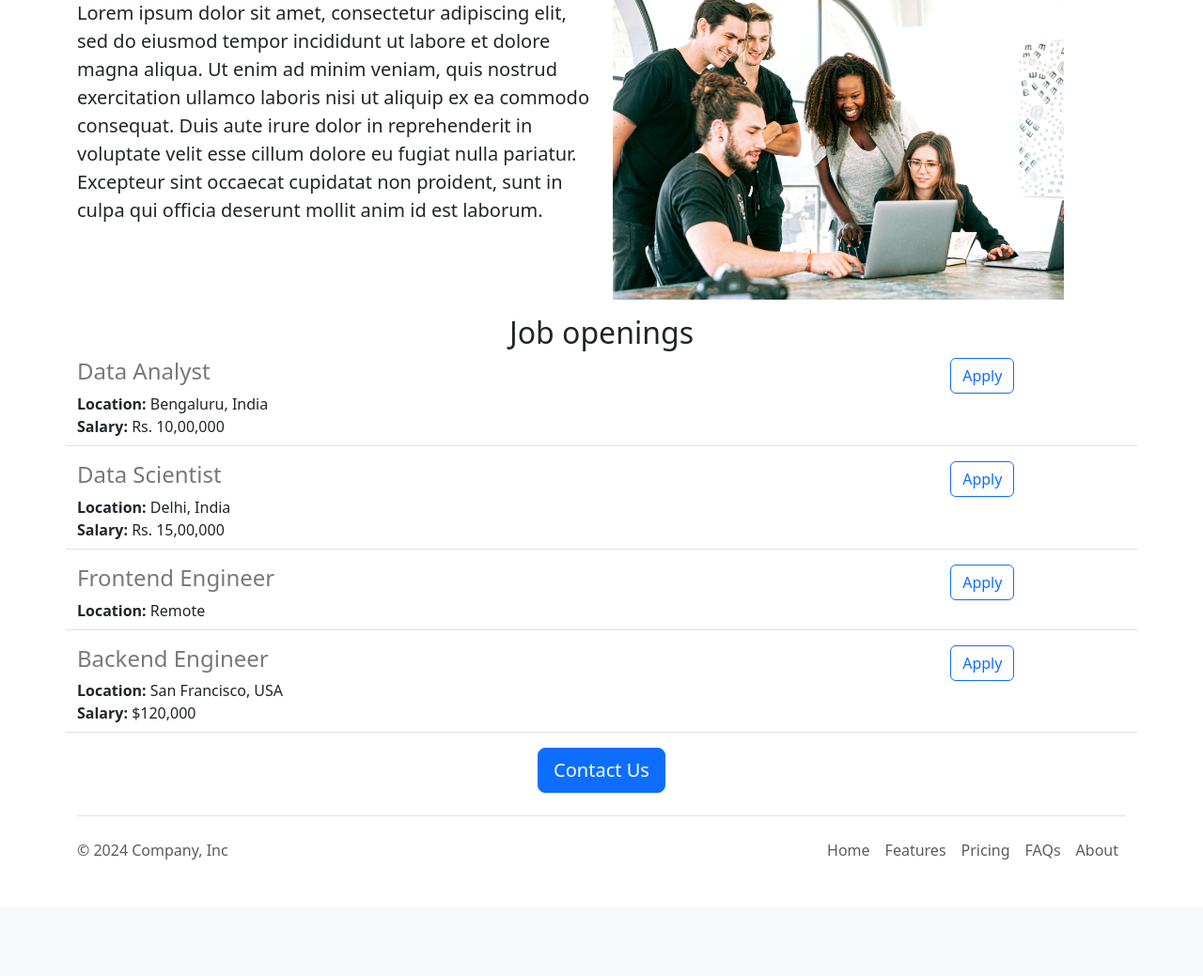
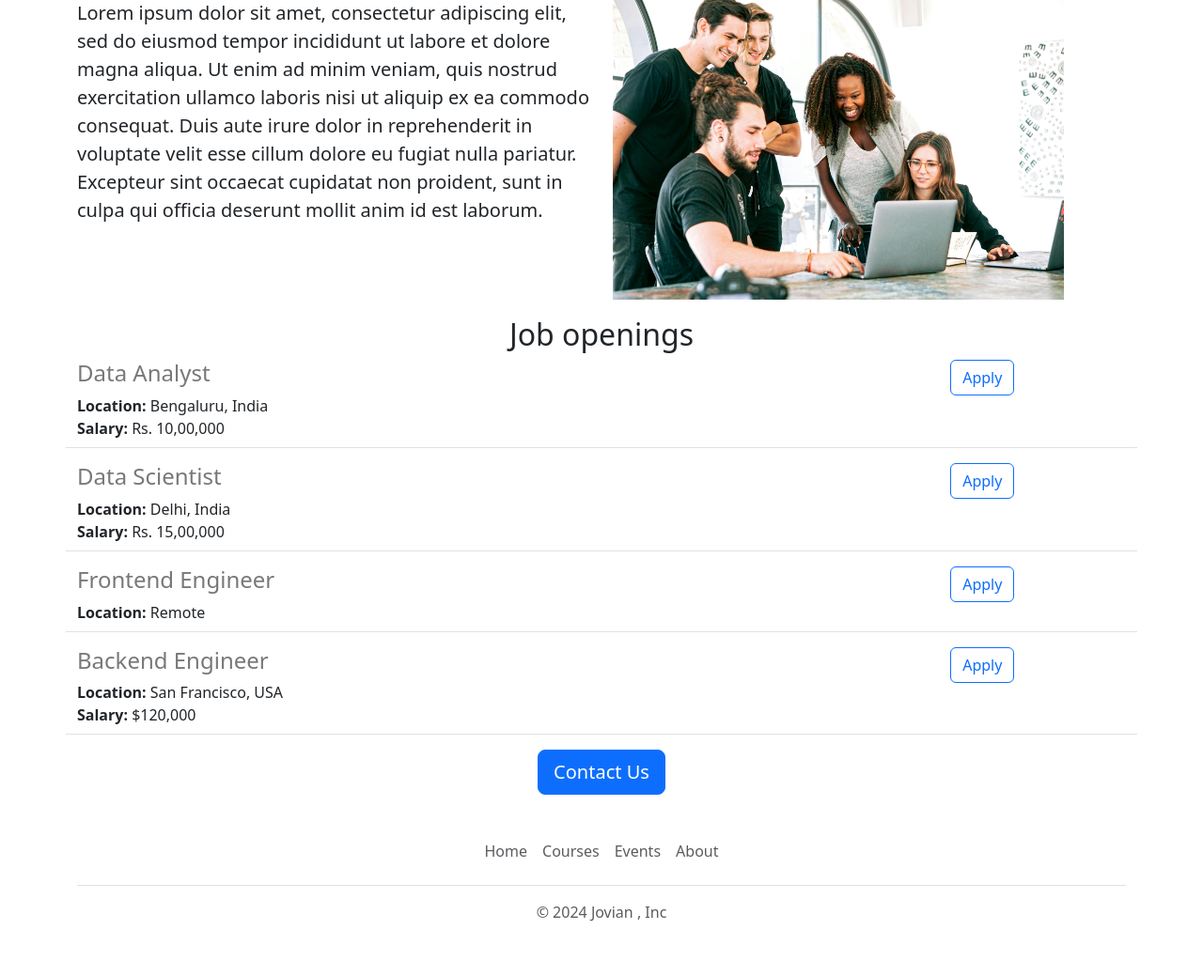
Before and after one commit to flora-shek/Job_search_platform, a Flask app: page / in a window 1280 px wide. Shown: the part 685-1724 px from the top of the page at 94% size. Before the commit the page ends 1600 px from the top, so only its background shows below. Run offline with Flask 2, Linux system fonts and the light colour scheme.

Commit message:
functional and aesthetic improvements end of part 1

```diff
--- a/templates/footer.html
+++ b/templates/footer.html
@@ -1,17 +1,13 @@
-<div class="container">
-  <footer class="d-flex flex-wrap justify-content-between align-items-center py-3 my-4 border-top">
-    <p class="col-md-4 mb-0 text-body-secondary">&copy; 2024 Company, Inc</p>
+<div class="container ">
+  <footer class="py-3 my-4 ">
 
-    <a href="/" class="col-md-4 d-flex align-items-center justify-content-center mb-3 mb-md-0 me-md-auto link-body-emphasis text-decoration-none">
-      <svg class="bi me-2" width="40" height="32"><use xlink:href="#bootstrap"/></svg>
-    </a>
+    <ul class="nav justify-content-center border-bottom pb-3 mb-3">
+      <li class="nav-item"><a href="https://www.jovian.ai" target="_blank" class="nav-link px-2 text-muted">Home</a></li>
+      <li class="nav-item"><a href="https://www.jovian.ai/learn" target="_blank" class="nav-link px-2 text-muted">Courses</a></li>
+      <li class="nav-item"><a href="https://www.jovian.ai/events" target="_blank" class="nav-link px-2 text-muted">Events</a></li>
+      <li class="nav-item"><a href="https://www.jovian.ai/about" target="_blank" class="nav-link px-2 text-muted">About</a></li>
+    </ul>
+    <p class="text-center text-muted">&copy; 2024 Jovian , Inc</p>
 
-    <ul class="nav col-md-4 justify-content-end">
-      <li class="nav-item"><a href="#" class="nav-link px-2 text-body-secondary">Home</a></li>
-      <li class="nav-item"><a href="#" class="nav-link px-2 text-body-secondary">Features</a></li>
-      <li class="nav-item"><a href="#" class="nav-link px-2 text-body-secondary">Pricing</a></li>
-      <li class="nav-item"><a href="#" class="nav-link px-2 text-body-secondary">FAQs</a></li>
-      <li class="nav-item"><a href="#" class="nav-link px-2 text-body-secondary">About</a></li>
-    </ul>
   </footer>
 </div>
--- a/templates/index.html
+++ b/templates/index.html
@@ -13,7 +13,7 @@
     <div class = "container">
        <img class = "img-fluid" src="/static/banner.jpg"   height="320">
        <h1 class ="text-center mt-2 mb-4"">{{company_name}} Career</h1>
-      <div class ="row" style ="margin-bottom:16px">
+      <div class ="row" style ="margin-bottom:18px">
         <div class ="col-md-6">
            <p class ="lead">Lorem ipsum dolor sit amet, consectetur adipiscing elit, sed do eiusmod tempor incididunt ut labore et dolore magna aliqua. Ut enim ad minim veniam, quis nostrud exercitation ullamco laboris nisi ut aliquip ex ea commodo consequat. Duis aute irure dolor in reprehenderit in voluptate velit esse cillum dolore eu fugiat nulla pariatur. Excepteur sint occaecat cupidatat non proident, sunt in culpa qui officia deserunt mollit anim id est laborum.</p>
         </div>
@@ -30,7 +30,7 @@
       </div>
 
       <div class="text-center">
-       <button class="btn btn-primary btn-lg">Contact Us</button>
+       <a href = "mailto:florashek24@gmail.com?subject=Questions%20about%20job%20openings&body=My%20name%3A%20%3Cyour%20name%20here%3E%0D%0AMy%20Question%3A%20%3Center%20questions%20here%3E"class="btn btn-primary btn-lg">Contact Us</a>
       </div>
     </div>
     {% include 'footer.html' %}
```
